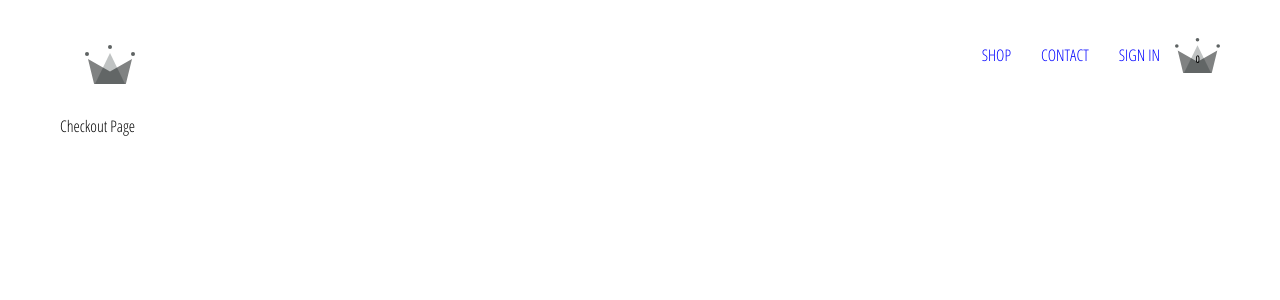
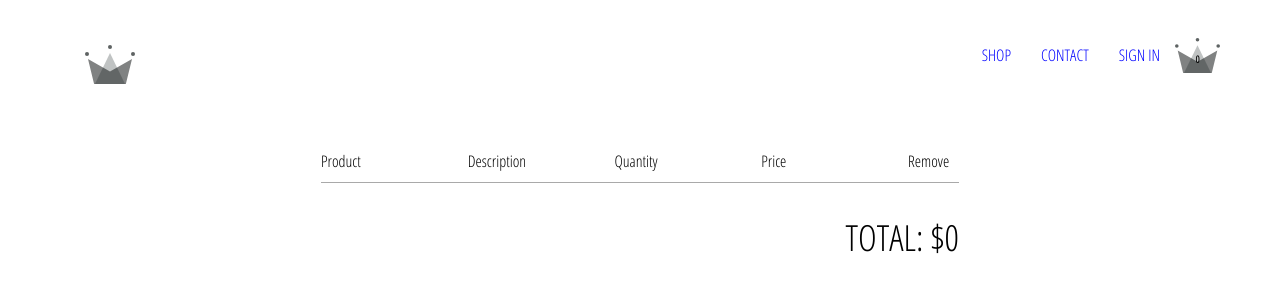
Before and after one commit to timManas/MERNStack_EcomApp, a React (Create React App) app: page /checkout in a window 1280 px wide. Shown: the top 300 px of the page. Built offline with nearby package versions, Linux system fonts and the light colour scheme; no server answers.

Commit message:
Added Checkout page with styling. Able to total items in shopping cart and display in Checkout Page

```diff
--- a/src/pages/checkout/checkout.component.jsx
+++ b/src/pages/checkout/checkout.component.jsx
@@ -1,11 +1,45 @@
 import React from 'react'
+import './checkout.styles.scss'
+import { connect } from 'react-redux'
 
-import './checkout.styles.scss'
+import { createStructuredSelector } from 'reselect'
+import { selectCartItems, selectCartTotal }  from '../../redux/cart/cart.selectors'
 
-const CheckoutPage = () => (
-    <div>
-        Checkout Page
+const CheckoutPage = ({cartItems, total}) => (
+    <div className='checkout-page'>
+        <div className='checkout-header'>
+            <div className='header-block'>
+                <span>Product</span>
+            </div>
+            <div className='header-block'>
+                <span>Description</span>
+            </div>
+            <div className='header-block'>
+                <span>Quantity</span>
+            </div>
+            <div className='header-block'>
+                <span>Price</span>
+            </div>
+            <div className='header-block'>
+                <span>Remove</span>
+            </div>
+        </div>
+
+        {
+            cartItems.map(cartItem => cartItem.name)
+        }
+
+        <div className='total'>
+            <span>TOTAL: ${total}</span>
+        </div>
+
     </div>
 )
 
-export default CheckoutPage
+const mapStateToProps = createStructuredSelector({
+    cartItems: selectCartItems,
+    total: selectCartTotal
+
+})
+
+export default connect(mapStateToProps)(CheckoutPage)
--- a/src/pages/checkout/checkout.styles.scss
+++ b/src/pages/checkout/checkout.styles.scss
@@ -0,0 +1,31 @@
+.checkout-page {
+    width: 55%;
+    min-height: 90vh;
+    display: flex;
+    flex-direction: column;
+    align-items: center;
+    margin: 50px auto 0;
+
+    .checkout-header {
+      width: 100%;
+      padding: 10px 0;
+      display: flex;
+      justify-content: space-between;
+      border-bottom: 1px solid darkgrey;
+
+      .header-block {
+        text-transform: capitalize;
+        width: 23%;
+
+        &:last-child {
+          width: 8%;
+        }
+      }
+    }
+
+    .total {
+      margin-top: 30px;
+      margin-left: auto;
+      font-size: 36px;
+    }
+  }
--- a/src/redux/cart/cart.selectors.js
+++ b/src/redux/cart/cart.selectors.js
@@ -24,6 +24,16 @@
 
 )
 
+
+export const selectCartTotal = createSelector(
+    [selectCartItems],
+    cartItems =>
+        cartItems.reduce(
+            (accumalatedQuantity, cartItems) =>
+                accumalatedQuantity + cartItems.quantity * cartItems.price,
+                0
+        )
+)
 /*
  Selectors only return a Piece of the state
 */
```
